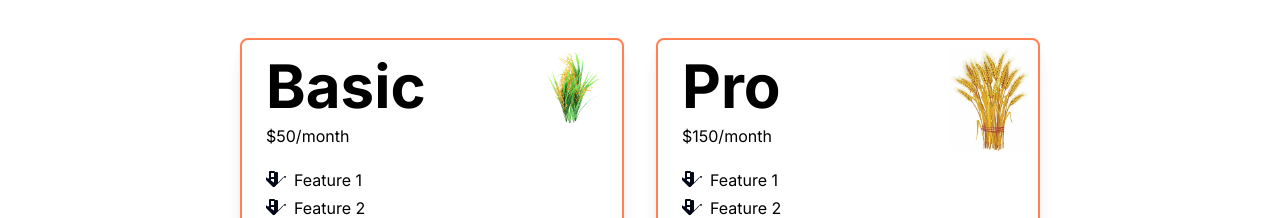
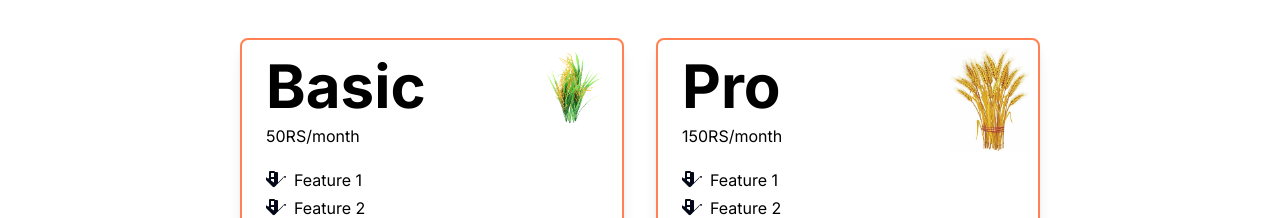
Before and after one commit to mardavsj/Crop_Connect, a Next.js app in the folder fontend/: page / in a window 1280 px wide. Shown: the part 2280-2498 px from the top of the page. Built offline with nearby package versions, Linux system fonts and the light colour scheme; no server answers.

Commit message:
Pricing Plan

```diff
--- a/fontend/src/components/Pricing.tsx
+++ b/fontend/src/components/Pricing.tsx
@@ -41,7 +41,7 @@ const PricingComponent = () => {
             </div>
             <div className="px-6 py-4">
               <div className="font-bold text-6xl text-black mb-2">{plan.title}</div>
-              <p className="text-base text-black ">${plan.price}/month</p>
+              <p className="text-base text-black ">{plan.price}RS/month</p>
               <ul className="mt-4">
                 {plan.features.map((feature, index) => (
                   <li key={index} className="flex items-center">
```
